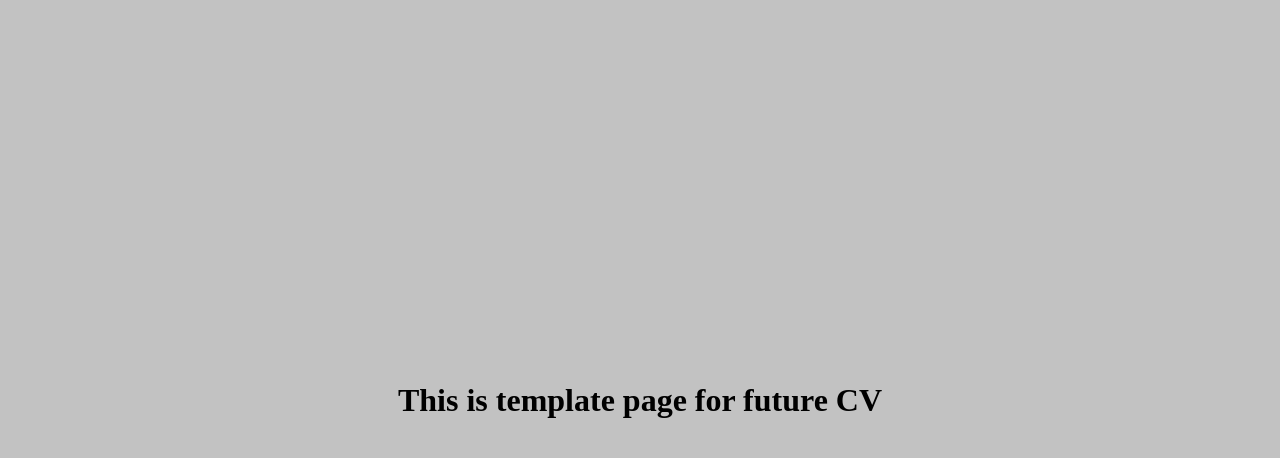
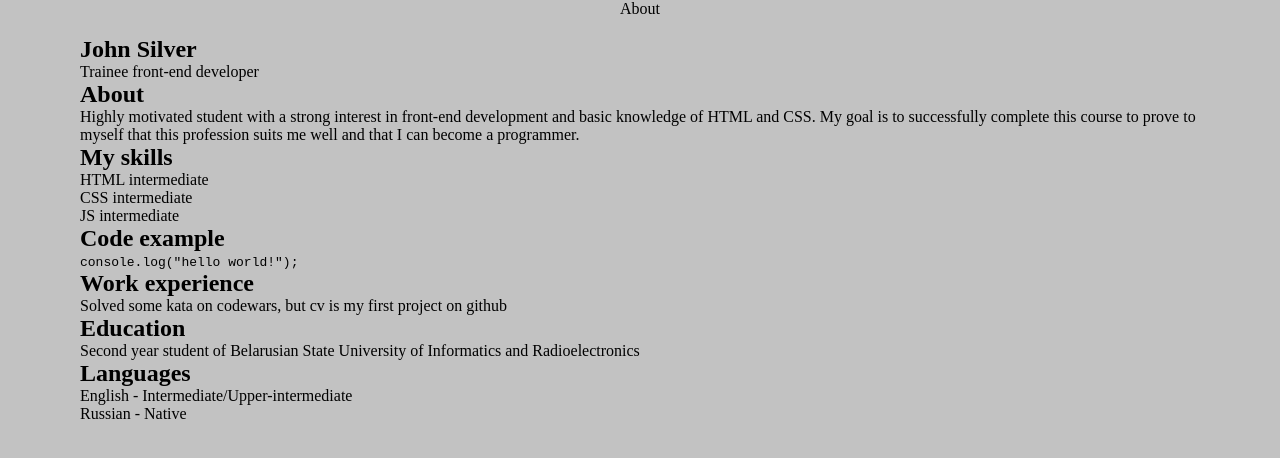
Before and after one commit to Luigi44-dev/rsschool-cv, a plain HTML site: page index.html in a window 1280 px wide. Drawn offline with Linux system fonts and the light colour scheme.

Commit message:
feat: add basic cv structure

```diff
--- a/index.html
+++ b/index.html
@@ -1,14 +1,70 @@
-<!DOCTYPE html>
+<!doctype html>
 <html lang="en">
-<head>
-    <meta charset="UTF-8">
-    <meta name="viewport" content="width=device-width, initial-scale=1.0">
+  <head>
+    <meta charset="UTF-8" />
+    <meta name="viewport" content="width=device-width, initial-scale=1.0" />
     <title>CV</title>
-    <link rel="stylesheet" href="./style.css">
-</head>
-<body>
+    <link rel="stylesheet" href="./style.css" />
+  </head>
+  <body>
+    <header>
+      <nav>
+        <ul>
+          <li><a href="#about">About</a></li>
+        </ul>
+      </nav>
+    </header>
     <main>
-        <h1>This is template page for future CV</h1>
+      <section class="hero">
+        <img src="" alt="" />
+        <div>
+          <h1>John Silver</h1>
+          <p>Trainee front-end developer</p>
+        </div>
+      </section>
+      <section id="about">
+        <h2>About</h2>
+        <div>
+          Highly motivated student with a strong interest in front-end
+          development and basic knowledge of HTML and CSS. My goal is to
+          successfully complete this course to prove to myself that this
+          profession suits me well and that I can become a programmer.
+        </div>
+      </section>
+      <section id="skills">
+        <h2>My skills</h2>
+        <ul>
+          <li>HTML intermediate</li>
+          <li>CSS intermediate</li>
+          <li>JS intermediate</li>
+        </ul>
+      </section>
+      <section>
+        <h2>Code example</h2>
+        <code>console.log("hello world!"); </code>
+      </section>
+      <section>
+        <h2>Work experience</h2>
+        <p>
+          Solved some kata on codewars, but cv is my first project on github
+        </p>
+      </section>
+      <section>
+        <h2>Education</h2>
+        <p>
+          Second year student of Belarusian State University of Informatics and
+          Radioelectronics
+        </p>
+      </section>
+      <section>
+        <h2>Languages</h2>
+        <ul>
+          <li>English - Intermediate/Upper-intermediate</li>
+          <li>Russian - Native</li>
+        </ul>
+      </section>
     </main>
-</body>
+    <footer>
+    </footer>
+  </body>
 </html>
--- a/style.css
+++ b/style.css
@@ -3,15 +3,22 @@
     padding: 0;
     box-sizing: border-box;
 }
-main {
+ul, ol, li {
+    list-style: none;
+}
+a, a:visited, a:hover, a:active{
+color: initial;
+text-decoration: none;
+}
+body {
     max-width: 1440px;
     padding: 0 80px;
     margin: 0 auto;
     min-height: 100vh;
     background-color: #C2c2c2;
     display: flex;
+    flex-direction: column;
     align-items: center;
-    justify-content: center;
 }
 h1{
 
```
